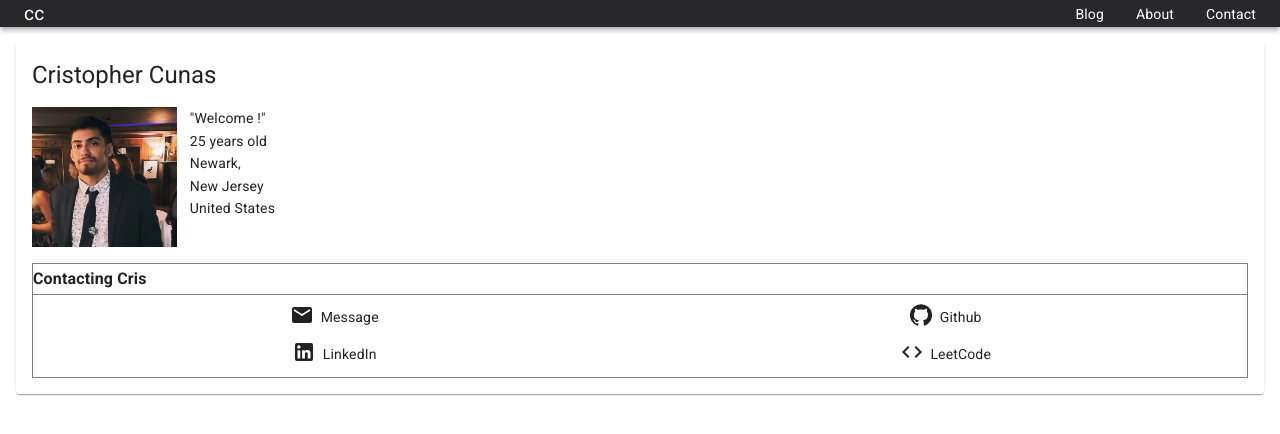
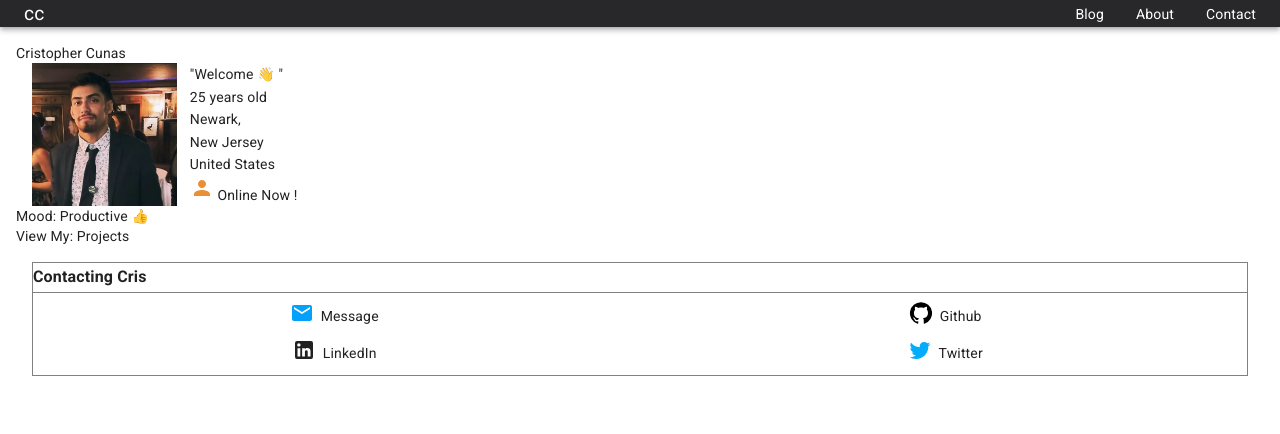
Before and after one commit to criscunas/Portfolio-Site, a Next.js app: page / in a window 1280 px wide. Shown: the top 434 px of the page. Built offline with nearby package versions, Linux system fonts and the light colour scheme.

Commit message:
added div for mood and view my projects, projects will be a link

```diff
--- a/components/ProfileCard/ProfileCard.js
+++ b/components/ProfileCard/ProfileCard.js
@@ -8,10 +8,11 @@ import {
   Box,
   Grid
 } from "@material-ui/core";
+import PersonIcon from "@mui/icons-material/Person";
 import LinkedInIcon from "@mui/icons-material/LinkedIn";
 import GitHubIcon from "@mui/icons-material/GitHub";
 import EmailIcon from "@mui/icons-material/Email";
-import CodeIcon from "@mui/icons-material/Code";
+import TwitterIcon from "@mui/icons-material/Twitter";
 
 export default function ProfileCard() {
 
@@ -28,41 +29,45 @@ export default function ProfileCard() {
 
   return (
     <Box className={profileStyles.profile}>
-      <Card className={profileStyles.profile__card}>
-        <CardHeader title="Cristopher Cunas" />
+        <h1 className={profileStyles.profile__name} >Cristopher Cunas</h1>
         <div className={profileStyles.profile__body}>
           {profilePhoto()}
           <div className={profileStyles.profile__bio}>
             <div className={profileStyles.profile__bio__text}>
-              <p> "Welcome !"</p>
+              <p> "Welcome <span role="img" aria-label="thumbs-up"> 👋 </span> "</p>
               25 years old
-              <br></br>
+              <br/>
               Newark,
-              <br></br>
+              <br/>
               New Jersey
-              <br></br>
+              <br/>
               United States
+              <br />
+              <p className={profileStyles.profile__bio__status} > <span> <PersonIcon htmlColor='#eb8f34' /> </span> Online Now ! </p>
             </div>
           </div>
+        </div>
+        <div className={profileStyles.profile__current} >
+          <p className={profileStyles.profile__current__mood} > <span className={profileStyles.profile__span} > Mood: </span> Productive <span role="img" aria-label="thumbs-up">👍 </span></p>
+          <p className={profileStyles.profile__current__blog} > <span className={profileStyles.profile__span} > View My: </span> Projects </p>
         </div>
         <Box className={profileStyles.profile__contact}>
           <p className={profileStyles.profile__contact__header} > Contacting Cris </p>
           <Grid container spacing={1} className = {profileStyles.profile__grid} >
             <Grid item xs={6}>
-              <p className={profileStyles.profile__contact__link} > <span> <EmailIcon/> </span> Message</p>
+              <p className={profileStyles.profile__contact__link} > <span> <EmailIcon htmlColor ="#03a1fc" /> </span> Message</p>
             </Grid>
             <Grid item xs={6}>
-              <p className={profileStyles.profile__contact__link}> <span> <GitHubIcon/> </span> Github</p>
+              <p className={profileStyles.profile__contact__link}> <span> <GitHubIcon htmlColor = "black"/> </span> Github</p>
             </Grid>
             <Grid item xs = {6}>
               <p className={profileStyles.profile__contact__link} > <span> <LinkedInIcon/> </span> LinkedIn</p>
             </Grid>
               <Grid item xs = {6}>
-              <p className={profileStyles.profile__contact__link} > <span> <CodeIcon/> </span> LeetCode</p>
+              <p className={profileStyles.profile__contact__link} > <span> <TwitterIcon htmlColor ="#03adfc" /> </span> Twitter</p>
             </Grid>
           </Grid>
         </Box>
-      </Card>
     </Box>
   );
 }
```
